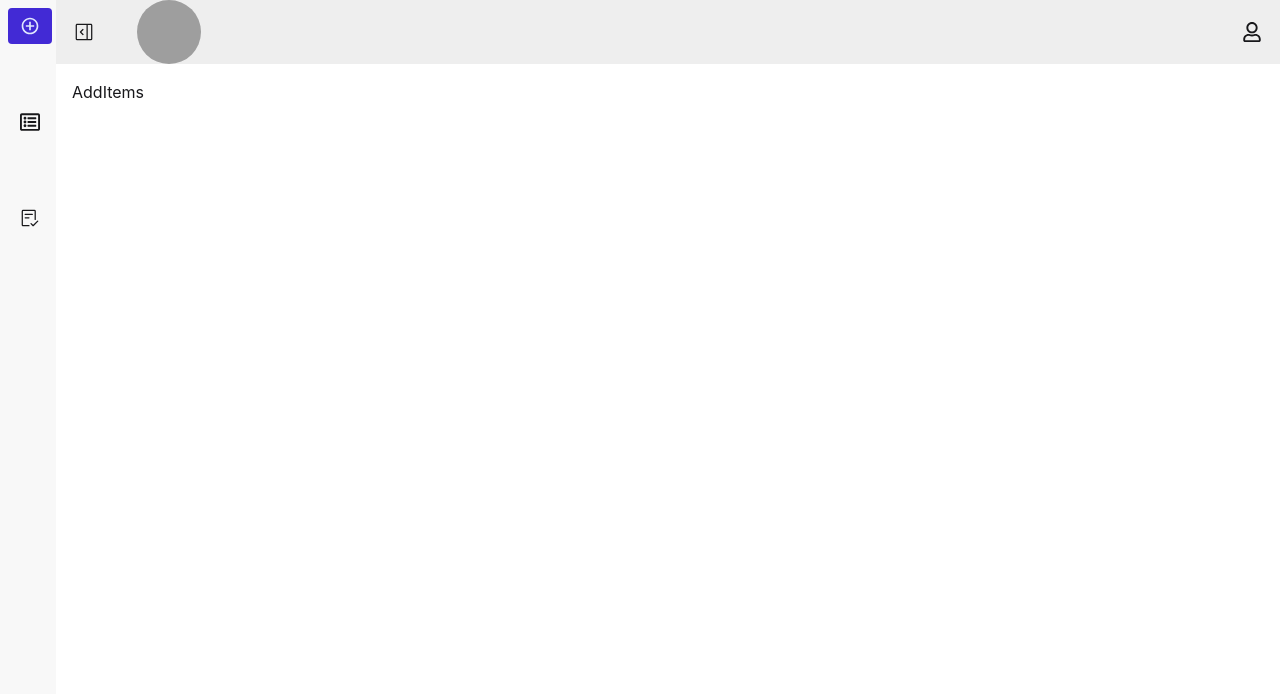
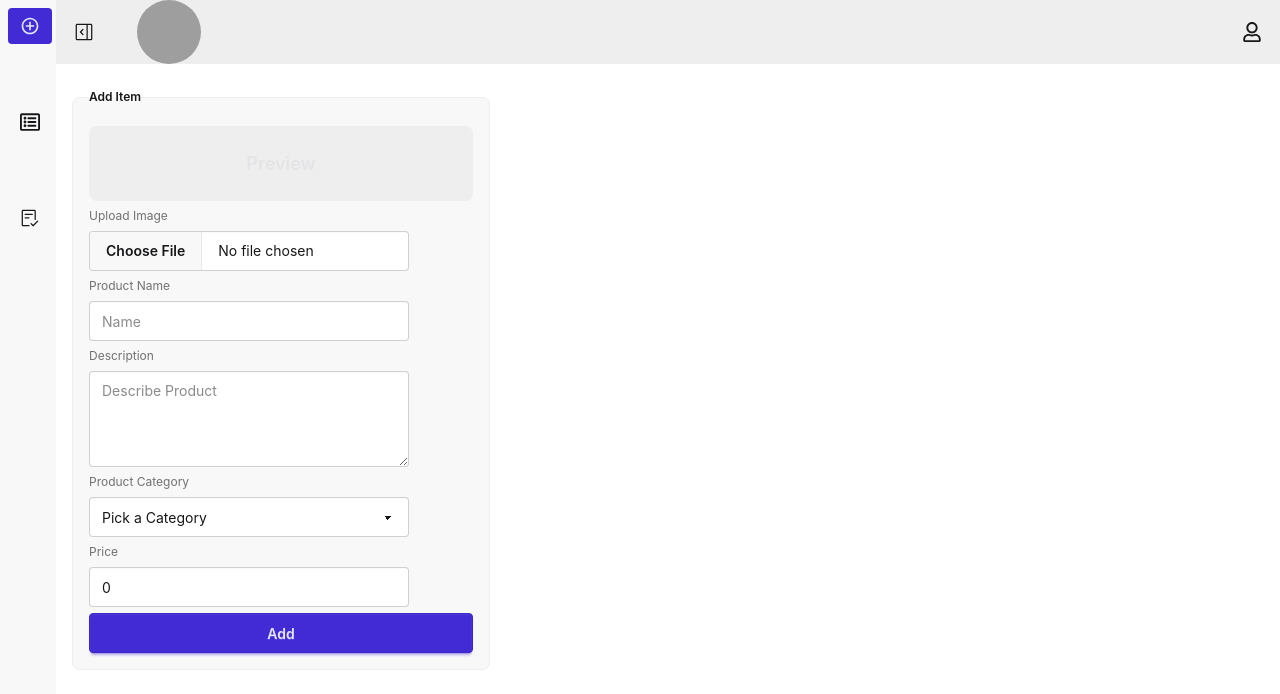
Before and after one commit to I-k-a-r-o-s/food_shop_admin_panel, a React (Vite) app: page /add in a window 1280 px wide. Shown: the top 694 px of the page. Built offline with nearby package versions, Linux system fonts and the light colour scheme; grey boxes are pictures that could not be loaded.

Commit message:
wrote additem function with server side image storing(temporary. will switch to cloudinary)

```diff
--- a/src/pages/AddItems.jsx
+++ b/src/pages/AddItems.jsx
@@ -1,6 +1,134 @@
+import { useState } from "react";
+import axios from "axios";
+
 const AddItems = () => {
+  const [image, setImage] = useState(false);
+  const [formData, setFormData] = useState({
+    name: "",
+    description: "",
+    price: 0,
+    category: "",
+  });
+
+  const handleChange = (e) => {
+    const { name, value } = e.target;
+
+    setFormData((prev) => ({
+      ...prev,
+      [name]: name === "price" ? Number(value) : value,
+    }));
+  };
+
+  console.log(formData);
+
+  const handleSubmit = async (e) => {
+    e.preventDefault();
+    const data = new FormData();
+    try {
+      data.append("name", formData.name);
+      data.append("description", formData.description);
+      data.append("price", formData.price);
+      data.append("category", formData.category);
+      data.append("image", image);
+
+      const response = await axios.post(
+        `${import.meta.env.VITE_BASE_URL}/api/food/add`,
+        data,
+      );
+      if (response.data.success) {
+        setFormData({
+          name: "",
+          description: "",
+          price: 0,
+          category: "",
+        });
+        setImage(false);
+      } else {
+      }
+    } catch (error) {}
+  };
+
   return (
-    <div>AddItems</div>
-  )
-}
-export default AddItems
+    <div>
+      <form onSubmit={handleSubmit}>
+        <fieldset className="fieldset bg-base-200 border-base-300 rounded-box w-xs border p-4">
+          <legend className="fieldset-legend">Add Item</legend>
+
+          {image ? (
+            <div className="card bg-base-300 w-96 shadow-sm">
+              <figure>
+                <img src={URL.createObjectURL(image)} />
+              </figure>
+            </div>
+          ) : (
+            <div className="card bg-base-300 text-neutral-content w-96">
+              <div className="card-body items-center text-center">
+                <h2 className="card-title">Preview</h2>
+              </div>
+            </div>
+          )}
+          <label className="label">Upload Image</label>
+          <input
+            type="file"
+            className="file-input"
+            id="image"
+            onChange={(e) => setImage(e.target.files[0])}
+          />
+
+          <label className="label">Product Name</label>
+          <input
+            type="text"
+            className="input"
+            placeholder="Name"
+            name="name"
+            required
+            value={formData.name}
+            onChange={handleChange}
+          />
+
+          <label className="label">Description</label>
+          <textarea
+            className="textarea h-24"
+            placeholder="Describe Product"
+            name="description"
+            required
+            value={formData.description}
+            onChange={handleChange}
+          ></textarea>
+
+          <label className="label">Product Category</label>
+          <select
+            className="select"
+            name="category"
+            value={formData.category}
+            onChange={handleChange}
+          >
+            <option value="" disabled>
+              Pick a Category
+            </option>
+            <option>fruit</option>
+            <option>soup</option>
+            <option>sandwitches</option>
+          </select>
+
+          <label className="label">Price</label>
+          <input
+            type="number"
+            className="input"
+            placeholder="0"
+            name="price"
+            min="0"
+            required
+            value={formData.price}
+            onChange={handleChange}
+          />
+
+          <button className="btn btn-primary" type="submit">
+            Add
+          </button>
+        </fieldset>
+      </form>
+    </div>
+  );
+};
+export default AddItems;
```
